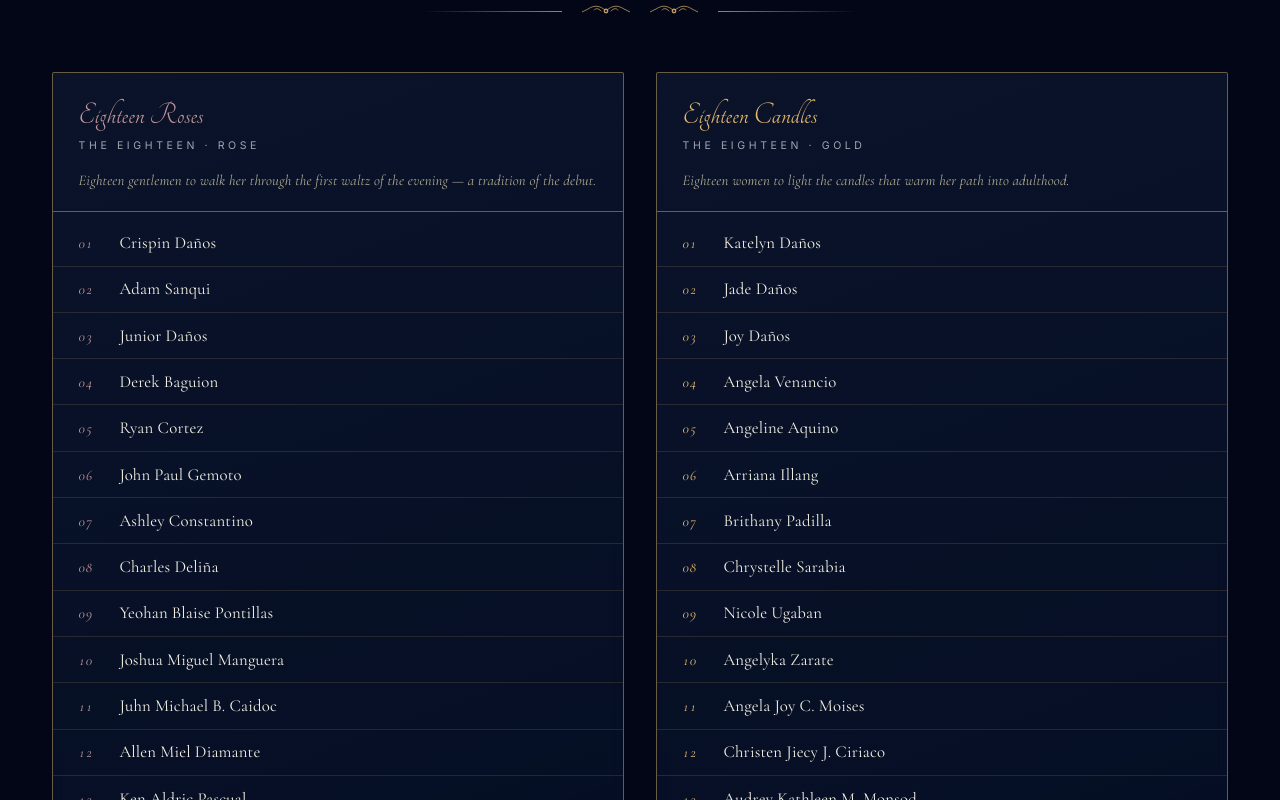
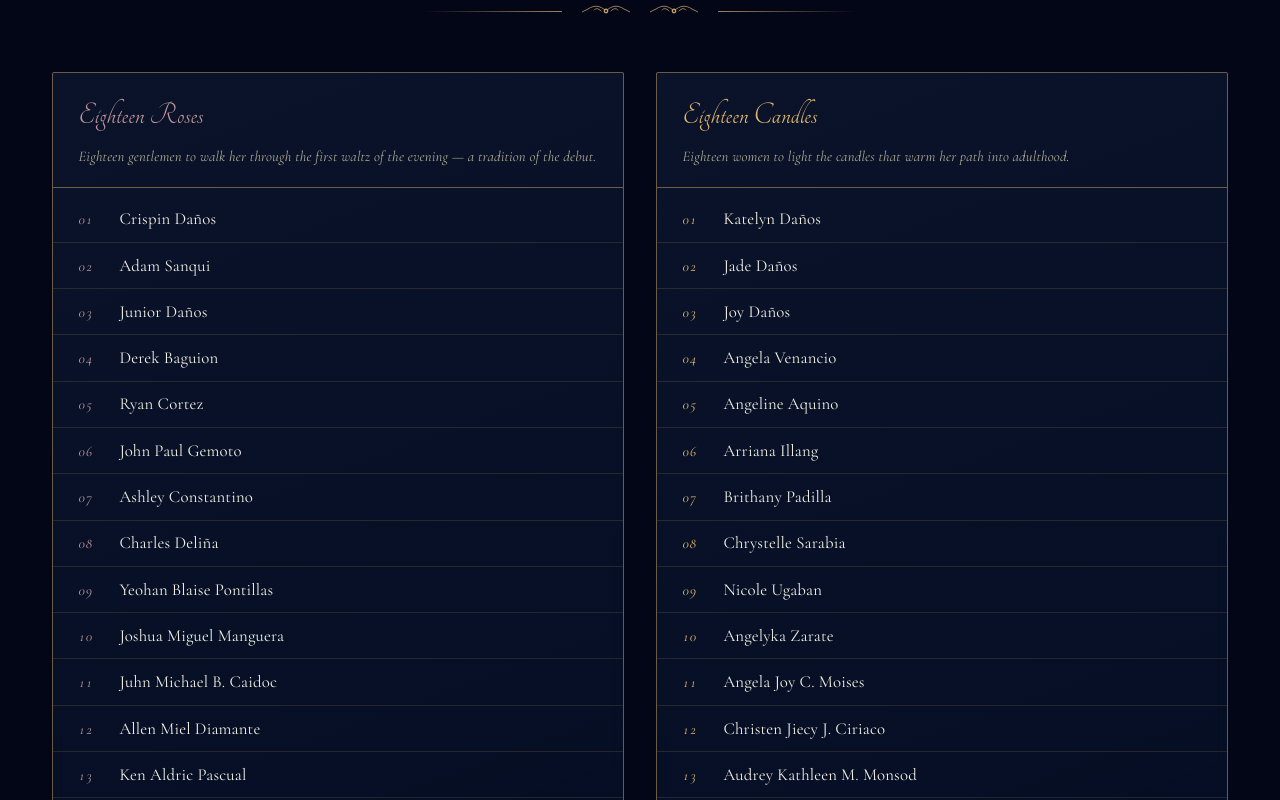
Before and after one commit to allandanos/precious-18, a Next.js app: page / in a window 1280 px wide. Shown: the part 3620-4420 px from the top of the page. Built offline with nearby package versions, Linux system fonts and the light colour scheme.

Commit message:
Remove confusing meta.accents

```diff
--- a/components/Eighteens.tsx
+++ b/components/Eighteens.tsx
@@ -74,7 +74,6 @@ export default function Eighteens() {
                       color: "var(--silver-dim)",
                     }}
                   >
-                    The Eighteen · {meta.accent}
                   </div>
                   <p
                     style={{
```
